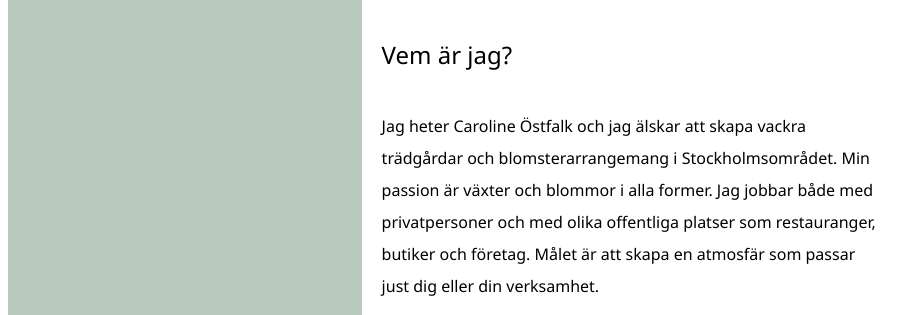
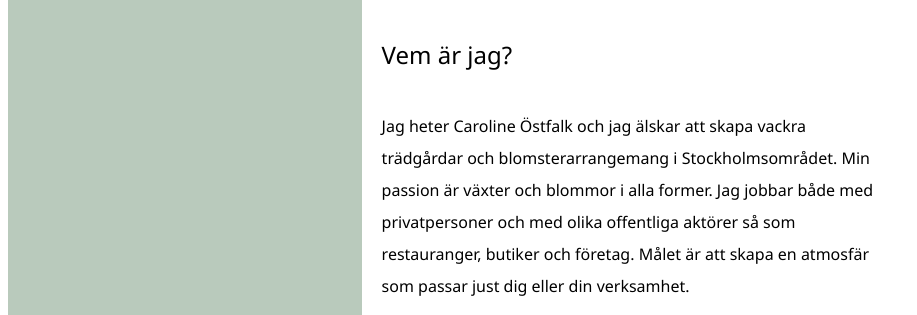
Before and after one commit to carolineostfalk/naturligtwisdesign1, a plain HTML site: page ommig2.html in a window 1280 px wide. Shown: the part 717-1032 px from the top of the page, 0-917 px from the left. Drawn offline with Linux system fonts and the light colour scheme.

Commit message:
Update ommig2.html

```diff
--- a/ommig2.html
+++ b/ommig2.html
@@ -47,7 +47,7 @@
     </div>
             <div class="flexbox">
                 <div class="leftcontent"><p>Jag heter Caroline Östfalk och jag älskar att skapa vackra trädgårdar och blomsterarrangemang i Stockholmsområdet. Min passion är växter och blommor i alla former.
-                    Jag jobbar både med privatpersoner och med olika offentliga platser som restauranger, butiker och företag. Målet är att skapa en atmosfär som passar just dig eller din verksamhet.</p>
+                    Jag jobbar både med privatpersoner och med olika offentliga aktörer så som restauranger, butiker och företag. Målet är att skapa en atmosfär som passar just dig eller din verksamhet.</p>
 
                     <p>Min utbildning kommer från Trädgårdsakademin och jag har även fått möjligheten att lära mig av den framstående floristen Jonas Passie på School of Floristry.</p>
 
```
